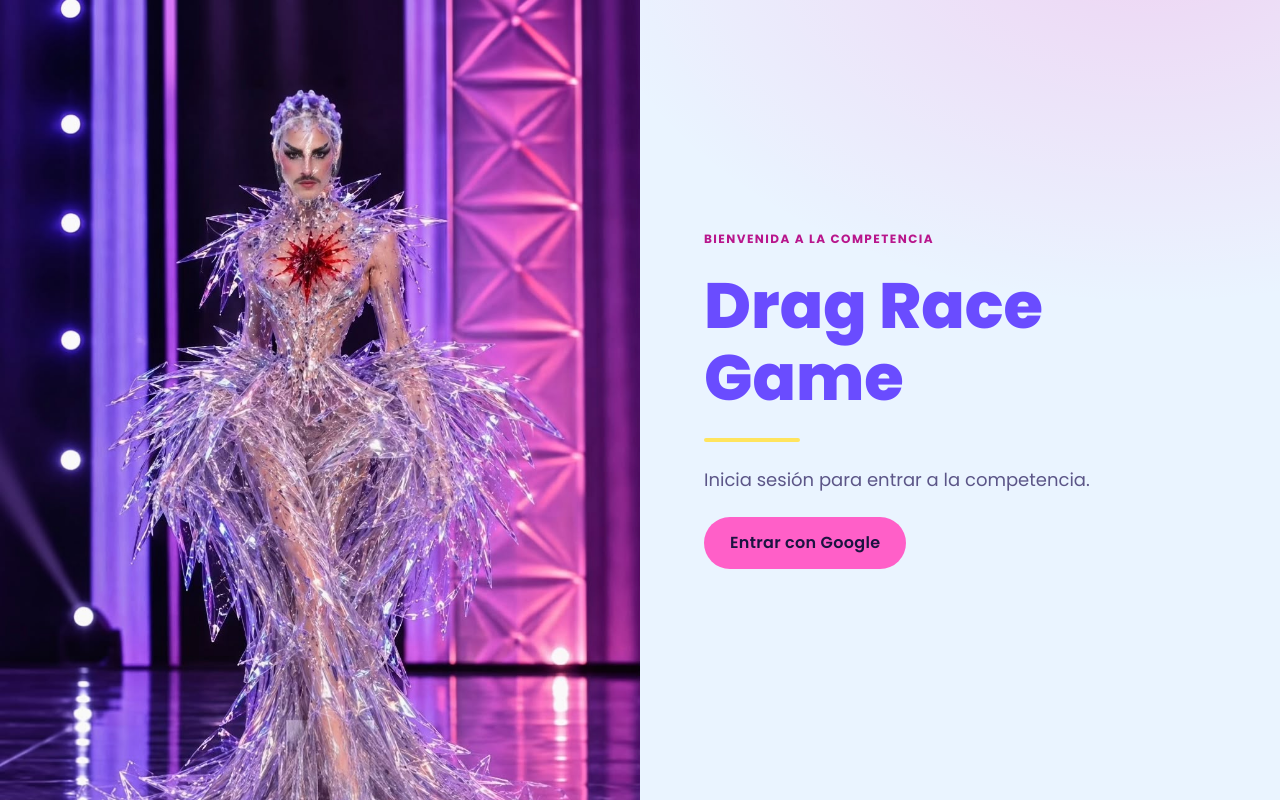
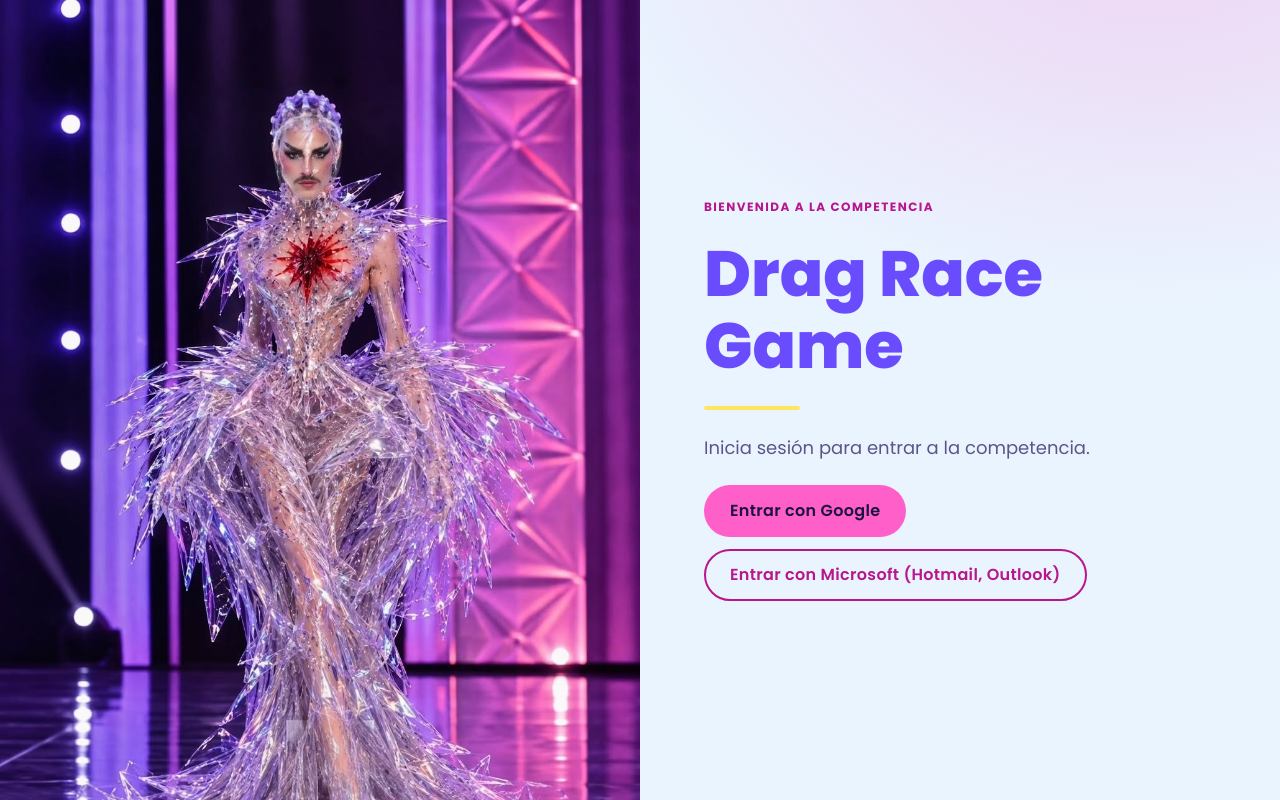
Before and after one commit to NamastechLabs/shantay-you-play, a Nuxt app: page /login in a window 1280 px wide. Built offline with nearby package versions, Linux system fonts and the light colour scheme; no server answers; a web font is replaced by a local one.

Commit message:
Add Microsoft (Azure) sign-in alongside Google
Add useAuth composable, Microsoft button on the login page, and require a
verified email before linking a login to a pre-registered participant.

Co-Authored-By: Claude Sonnet 5.5 <noreply@anthropic.com>

```diff
--- a/app/assets/scss/components/_auth.scss
+++ b/app/assets/scss/components/_auth.scss
@@ -46,6 +46,17 @@
       }
     }
   }
+
+  &__providers {
+    display: grid;
+    gap: var(--space-3);
+    justify-items: stretch;
+    width: 100%;
+
+    @media (min-width: 40rem) {
+      justify-items: start;
+    }
+  }
 }
 
 // Onboarding / confirm: centered card
--- /dev/null
+++ b/app/composables/useAuth.ts
@@ -0,0 +1,66 @@
+import type { Provider } from '@supabase/supabase-js'
+import { toErrorMessage } from '~/utils/toErrorMessage'
+
+export type AuthProvider = Extract<Provider, 'google' | 'azure'>
+
+const PROVIDER_OPTIONS: Record<AuthProvider, { scopes?: string, queryParams?: Record<string, string> }> = {
+  google: {
+    // Always show the account chooser so people can pick another Google account
+    queryParams: { prompt: 'select_account' },
+  },
+  azure: {
+    // Supabase requires the `email` scope for Azure; tenant "common" (Hotmail/Outlook/Live
+    // + work accounts) is configured in the Supabase dashboard, not here
+    scopes: 'email',
+    queryParams: { prompt: 'select_account' },
+  },
+}
+
+/** OAuth sign-in (Google and Microsoft) and sign-out. */
+export function useAuth() {
+  const supabase = useSupabaseClient()
+  const origin = useRequestURL().origin
+
+  const loadingProvider = ref<AuthProvider | null>(null)
+  const errorMessage = ref<string | null>(null)
+
+  async function signInWith(provider: AuthProvider): Promise<void> {
+    loadingProvider.value = provider
+    errorMessage.value = null
+
+    try {
+      const { error } = await supabase.auth.signInWithOAuth({
+        provider,
+        options: {
+          // Must be listed under Auth > URL Configuration > Redirect URLs in Supabase
+          redirectTo: `${origin}/confirm`,
+          ...PROVIDER_OPTIONS[provider],
+        },
+      })
+      if (error) throw error
+      // On success the browser navigates to the provider, so loading stays on
+    }
+    catch (error) {
+      errorMessage.value = toErrorMessage(error)
+      loadingProvider.value = null
+    }
+  }
+
+  async function signOut(): Promise<void> {
+    const { error } = await supabase.auth.signOut()
+    if (error) {
+      errorMessage.value = toErrorMessage(error)
+      return
+    }
+    useCurrentParticipant().clear()
+    await navigateTo('/login')
+  }
+
+  return {
+    loadingProvider: readonly(loadingProvider),
+    errorMessage: readonly(errorMessage),
+    signInWithGoogle: () => signInWith('google'),
+    signInWithMicrosoft: () => signInWith('azure'),
+    signOut,
+  }
+}
--- a/app/pages/login.vue
+++ b/app/pages/login.vue
@@ -1,33 +1,13 @@
 <script setup lang="ts">
-const supabase = useSupabaseClient()
 const user = useSupabaseUser()
+const { loadingProvider, errorMessage, signInWithGoogle, signInWithMicrosoft } = useAuth()
 
-const loading = ref(false)
-const errorMessage = ref<string | null>(null)
+const busy = computed(() => loadingProvider.value !== null)
 
 // Already signed in: skip the login screen
 watchEffect(() => {
   if (user.value) navigateTo('/')
 })
-
-async function signInWithGoogle(): Promise<void> {
-  loading.value = true
-  errorMessage.value = null
-
-  const { error } = await supabase.auth.signInWithOAuth({
-    provider: 'google',
-    options: {
-      // Must be listed under Auth > URL Configuration > Redirect URLs in Supabase
-      redirectTo: `${useRequestURL().origin}/confirm`,
-    },
-  })
-
-  // On success the browser navigates to Google, so only errors land here
-  if (error) {
-    errorMessage.value = error.message
-    loading.value = false
-  }
-}
 </script>
 
 <template>
@@ -49,9 +29,14 @@ async function signInWithGoogle(): Promise<void> {
         Inicia sesión para entrar a la competencia.
       </p>
 
-      <button type="button" class="btn btn--primary" :disabled="loading" @click="signInWithGoogle">
-        {{ loading ? 'Redirigiendo…' : 'Entrar con Google' }}
-      </button>
+      <div class="auth-split__providers">
+        <button type="button" class="btn btn--primary" :disabled="busy" @click="signInWithGoogle">
+          {{ loadingProvider === 'google' ? 'Redirigiendo…' : 'Entrar con Google' }}
+        </button>
+        <button type="button" class="btn btn--secondary" :disabled="busy" @click="signInWithMicrosoft">
+          {{ loadingProvider === 'azure' ? 'Redirigiendo…' : 'Entrar con Microsoft (Hotmail, Outlook)' }}
+        </button>
+      </div>
 
       <p v-if="errorMessage" class="form-error" role="alert">
         {{ errorMessage }}
```
Also changed, not shown: 1 other file (tests, documents, lock files or other folders).
